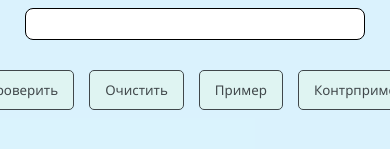
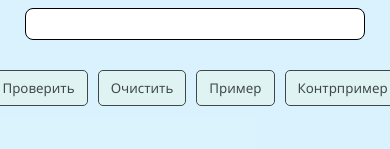
Before and after one commit to toqsukr/Parser_MLTA, a Vue app: page / in a window 390 px wide. Shown: the part 645-794 px from the top of the page. Built offline with nearby package versions, Linux system fonts and the light colour scheme.

Commit message:
fixed small screen button size;add disable input while loading

```diff
--- a/src/App.vue
+++ b/src/App.vue
@@ -91,6 +91,7 @@
         </div>
         <Input
             :inputData="inputData"
+            :isLoading="isLoading"
             @update-InputData="(data) => (inputData = data)"
             @delete-Message="() => (answer = '')" />
         <div id="button-container">
@@ -200,6 +201,23 @@
             gap: 30px;
             margin: 30px 30px 0 30px;
         }
+
+        #button-container {
+            display: flex;
+            flex-direction: row;
+            gap: 10px;
+        }
+
+        .button {
+            background-color: rgba(226, 246, 234, 0.833);
+            color: black;
+            font-family: 'Segoe UI', Tahoma, Geneva, Verdana, sans-serif;
+            padding: 8px 12px 8px 12px;
+            border: 1px solid black;
+            border-radius: 5px;
+            opacity: 0.7;
+            transition: all 0.5s;
+        }
     }
 
     .message-appearance-enter-from,
--- a/src/components/Input/Input.vue
+++ b/src/components/Input/Input.vue
@@ -1,12 +1,13 @@
 <script setup>
     import css from './Input.module.css'
-    defineProps(['inputData'])
+    defineProps(['inputData', 'isLoading'])
     const emit = defineEmits(['updateInputData', 'deleteMessage'])
 </script>
 <template>
     <input
         :id="css.input"
         :value="inputData"
+        :disabled="isLoading"
         @input="$emit('updateInputData', $event.target.value)"
         @focusin="$emit('deleteMessage')" />
 </template>
```
